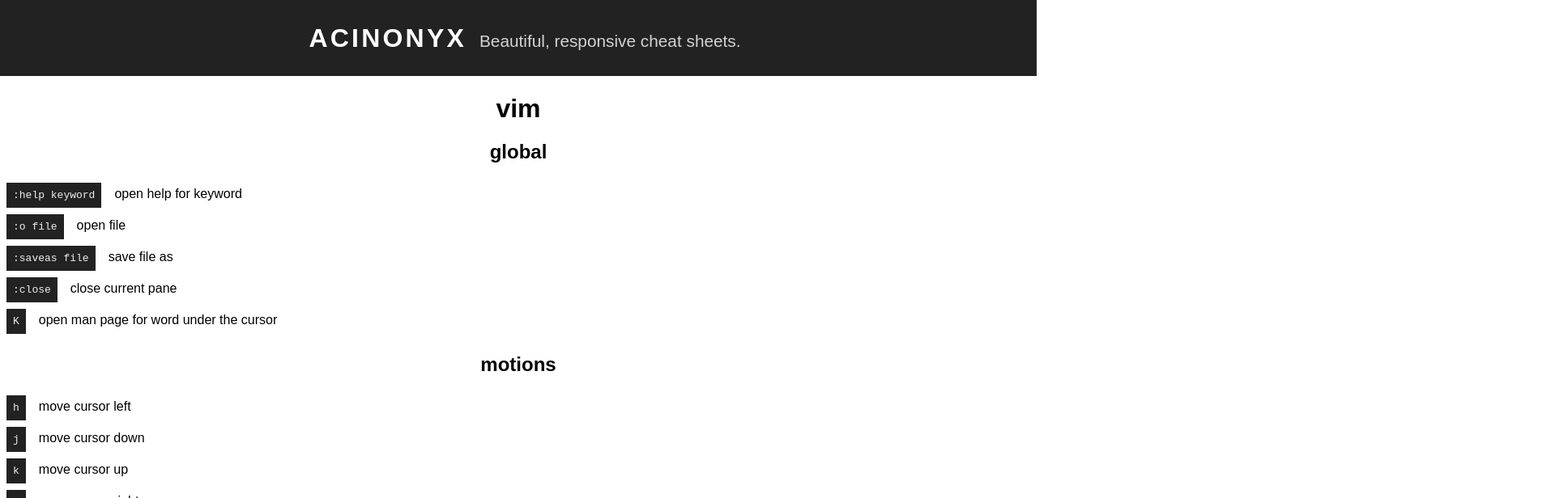
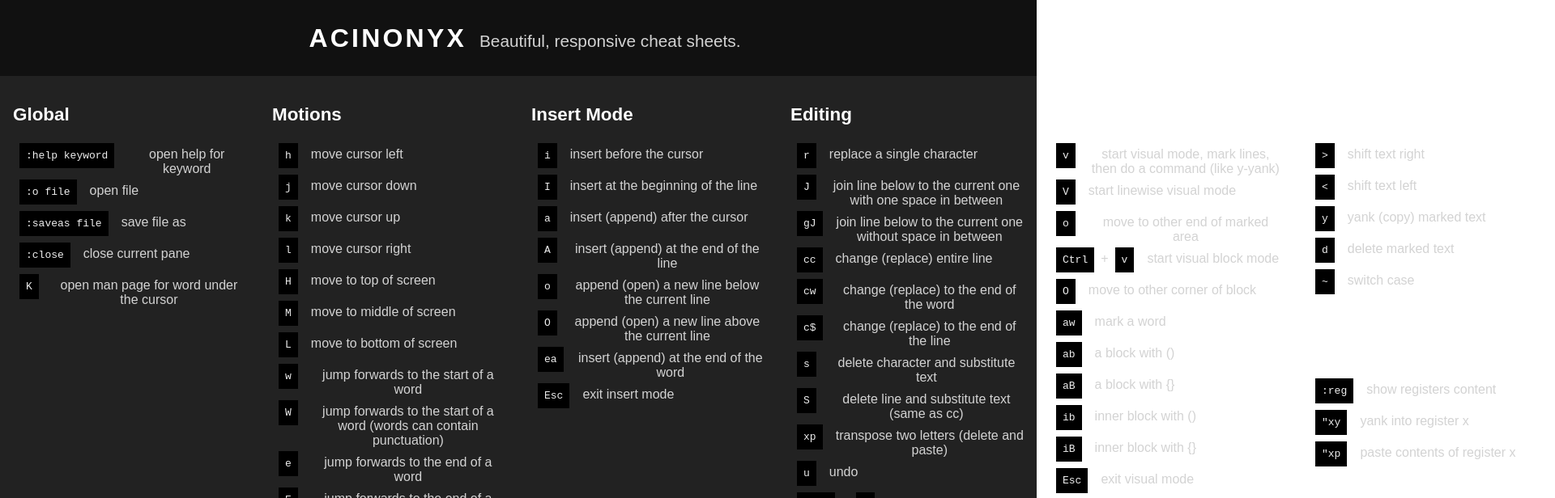
Before and after one commit to cpoliver/acinonyx, a React (Create React App) app: page / in a window 1280 px wide. Shown: the top 616 px of the page at 81% size, 1920 px wide, since content can reach past the window. Built offline with nearby package versions, Linux system fonts and the light colour scheme.

Commit message:
style(app): Improve overall app styling

```diff
--- a/src/App.css
+++ b/src/App.css
@@ -1,14 +1,15 @@
 .c-app {
+  color: lightgrey;
   text-align: center;
 }
 
 .c-app--header {
   align-items: baseline;
+  background-color: #111;
+  color: white;
+  display: flex;
   justify-content: center;
-  background-color: #222;
-  display: flex;
   padding: .25rem 1rem;
-  color: white;
 }
 
 .c-app--title {
--- a/src/components/CheatSheet.js
+++ b/src/components/CheatSheet.js
@@ -4,12 +4,16 @@
 import { mapWithIndex } from '../helpers';
 import { Section, SectionShape } from './Section';
 
+import './styles/CheatSheet.css';
+
 const renderSection = (section, key) => <Section { ...section } key={key} />;
 
 const CheatSheet = ({ title, sections }) => (
   <div className="c-cheat-sheet">
-    <h1>{ title }</h1>
-    { mapWithIndex(renderSection, sections) }
+    <h1 className="c-cheat-sheet--title">{ title }</h1>
+    <div className="c-cheat-sheet--contents">
+      { mapWithIndex(renderSection, sections) }
+    </div>
   </div>
 );
 
--- a/src/components/Section.js
+++ b/src/components/Section.js
@@ -3,6 +3,8 @@
 
 import { mapWithIndex } from '../helpers';
 import { Item, ItemShape } from './Item';
+
+import './styles/Section.css';
 
 const renderItem = (item, key) => <Item {...item} key={key} />;
 
--- /dev/null
+++ b/src/components/styles/CheatSheet.css
@@ -0,0 +1,15 @@
+.c-cheat-sheet {
+  background: #222;
+}
+
+.c-cheat-sheet--title {
+  color: #eee;
+  display: none;
+}
+
+.c-cheat-sheet--contents {
+  display: flex;
+  flex-direction: column;
+  flex-wrap: wrap;
+  height: 100vh;
+}
--- a/src/components/styles/Item.css
+++ b/src/components/styles/Item.css
@@ -11,7 +11,7 @@
 }
 
 .c-item--command > pre {
-  background: #222;
+  background: #000;
   color: #eee;
   margin: .25rem .5rem;
   padding: .5rem;
@@ -22,7 +22,7 @@
 }
 
 .c-item--description > pre {
-  background: #222;
+  background: #000;
   color: #eee;
   margin: -.1rem .5rem;
   padding: .15rem;
--- /dev/null
+++ b/src/components/styles/Section.css
@@ -0,0 +1,13 @@
+.c-section {
+  /* border: 1px dotted black; */
+  box-sizing: border-box;
+  padding: 1rem;
+  width: 25%;
+}
+
+.c-section--heading {
+  color: white;
+  font-size: 1.4rem;
+  text-align: left;
+  text-transform: capitalize;
+}
```
